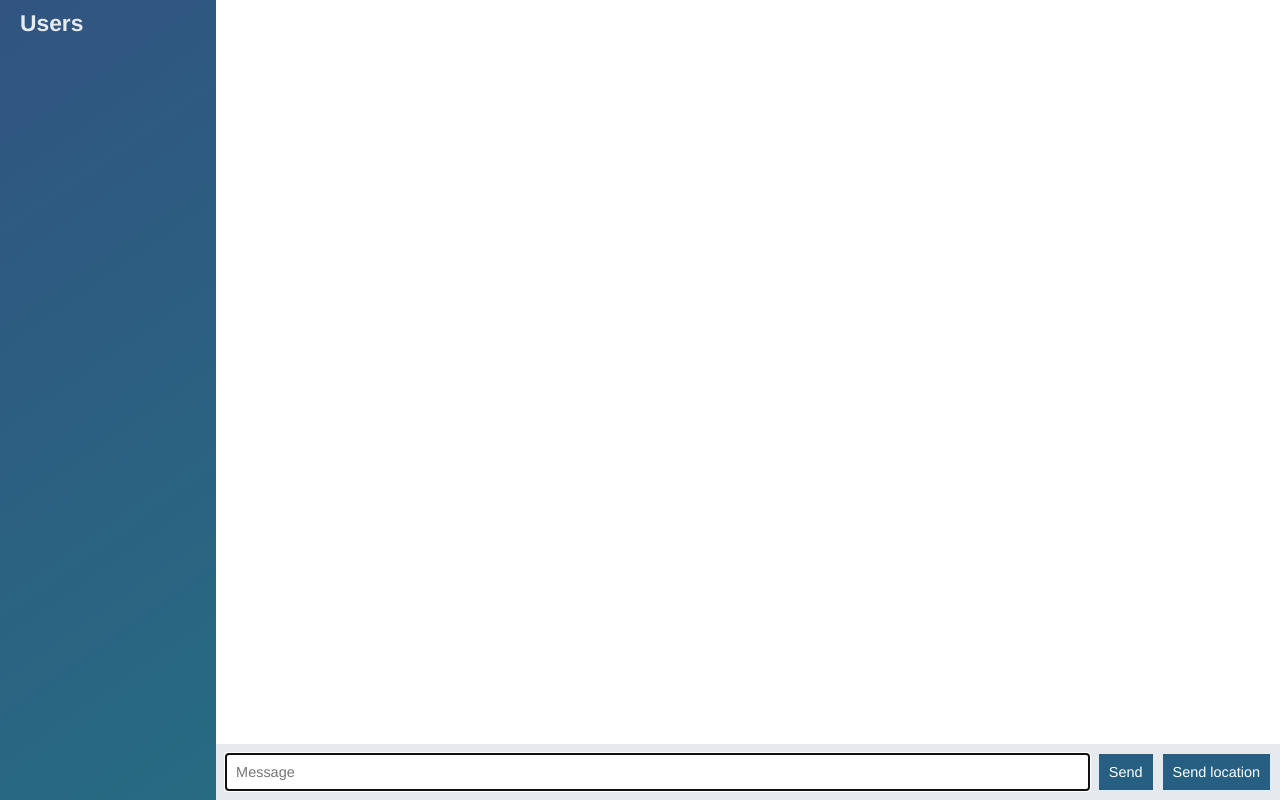
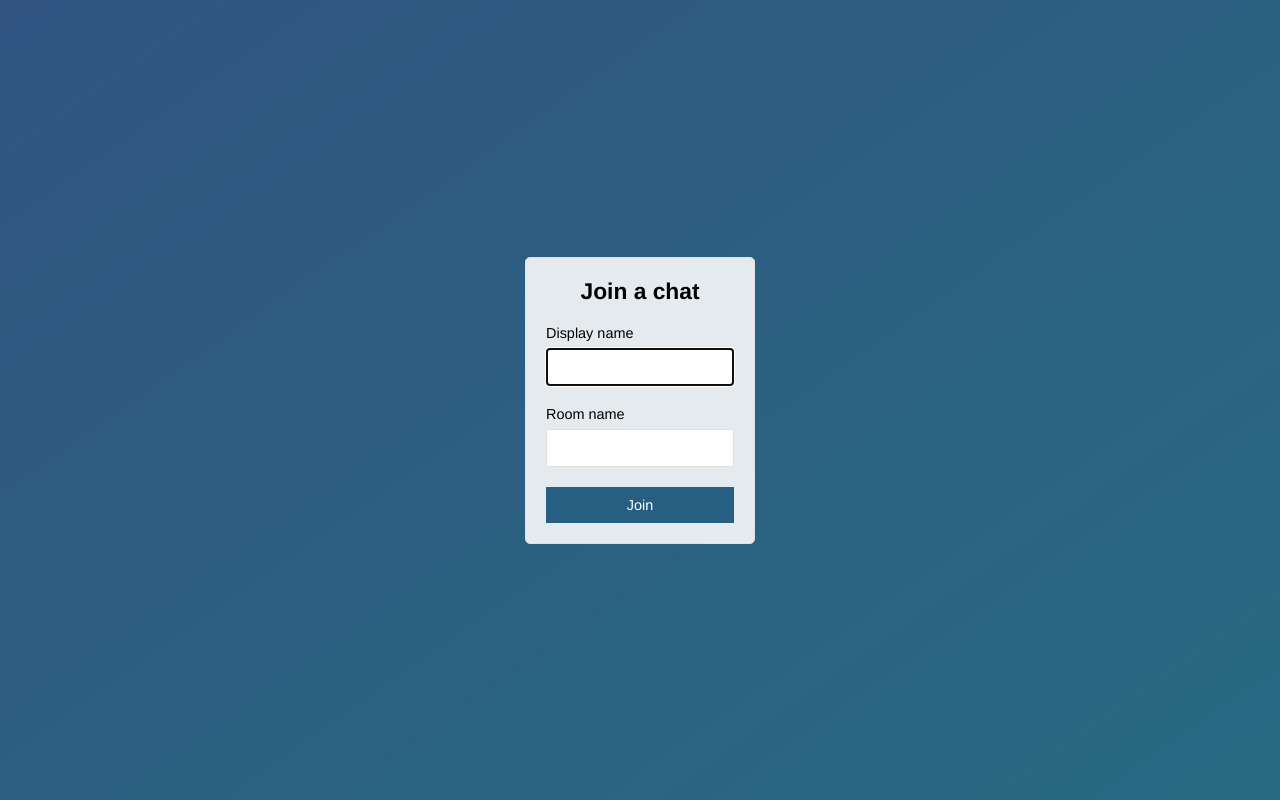
Before and after one commit to EpicJonny/node-chat-app, a website: page public/index.html in a window 1280 px wide. Drawn offline with nearby package versions, Linux system fonts and the light colour scheme; no server answers.

Commit message:
Add join page that submits to chat.html

```diff
--- a/public/index.html
+++ b/public/index.html
@@ -1,58 +1,32 @@
 <!DOCTYPE html>
+<html>
 
-<html>
-    <head>
-        <meta charset="utf-8">
-        <link rel="stylesheet" href="./css/styles.css">
-    </head>
+<head>
+    <meta charset="utf-8">
+    <title>Join | ChatApp</title>
+    <meta name="viewport" content="width=device-width, initial-scale=1.0, user-scalable=no">
+    <link rel="stylesheet" href="./css/styles.css">
+</head>
 
-    <body class="chat">
+<body class="centered-form">
+    <div class="centered-form__form">
+        <form action="/chat.html">
+            <div class="form-field">
+                <h3>Join a chat</h3>
+            </div>
+            <div class="form-field">
+                <label>Display name</label>
+                <input type="text" name="name" autofocus />
+            </div>
+            <div class="form-field">
+                <label>Room name</label>
+                <input type="text" name="room" />
+            </div>
+            <div class="form-field">
+                <button>Join</button>
+            </div>
+        </form>
+    </div>
+</body>
 
-        <div class="chat__sidebar">
-            <h3>Users</h3>
-            <div id="users"></div>
-        </div>
-
-        <div class="chat__main">
-            <ol id="messages" class="chat__messages"></ol>
-
-            <div class="chat__footer">
-                <form id="message-form">
-                        <input name="message" type="text" placeholder="Message" autofocus autocomplete="off"/>
-                        <button>Send</button>
-                    </form>
-                    <button id="send-location">Send location</button>
-            </div>
-        </div>
-
-        <script id="message-template" type="text/template">
-            <li class="message">
-                <div class="message__title">
-                    <h4>{{from}}</h4>
-                    <span>{{createdAt}}</span>
-                </div>
-                <div class="message__body">
-                    <p>{{text}}</p>
-                </div>
-            </li>
-        </script>
-
-        <script id="location-message-template" type="text/template">
-            <li class="message">
-                <div class="message__title">
-                    <h4>{{from}}</h4>
-                    <span>{{createdAt}}</span>
-                </div>
-                <div class="message__body">
-                    <a href="{{url}}" target="_blank">My current location</a>
-                </div>
-            </li>
-        </script>
-
-        <script src="/socket.io/socket.io.js"></script>
-        <script src="/js/libs/jquery-3.3.1.min.js"></script>
-        <script src="/js/libs/moment.js"></script>
-        <script src="/js/libs/mustache.js"></script>
-        <script src ="/js/index.js"></script>
-    </body>
 </html>
```
Also changed, not shown: public/chat.html (added, +60 -0 lines), public/js/chat.js (renamed from public/js/index.js).
